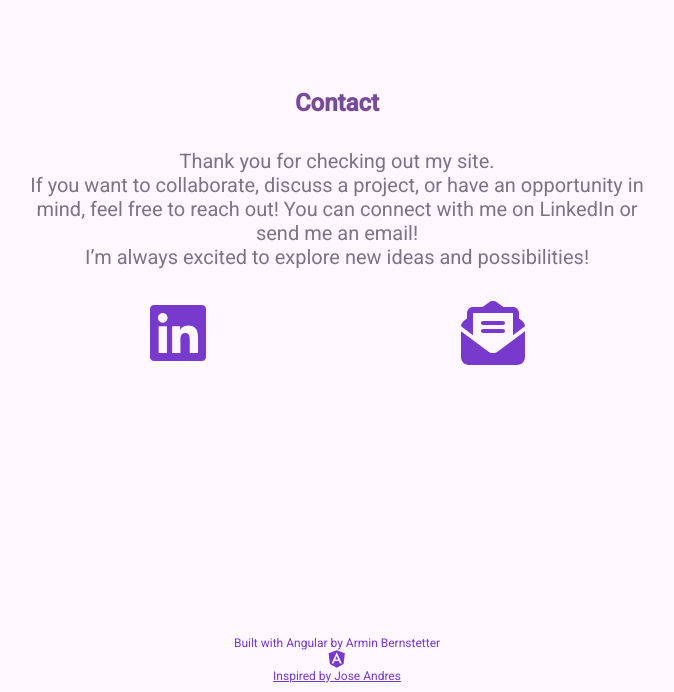
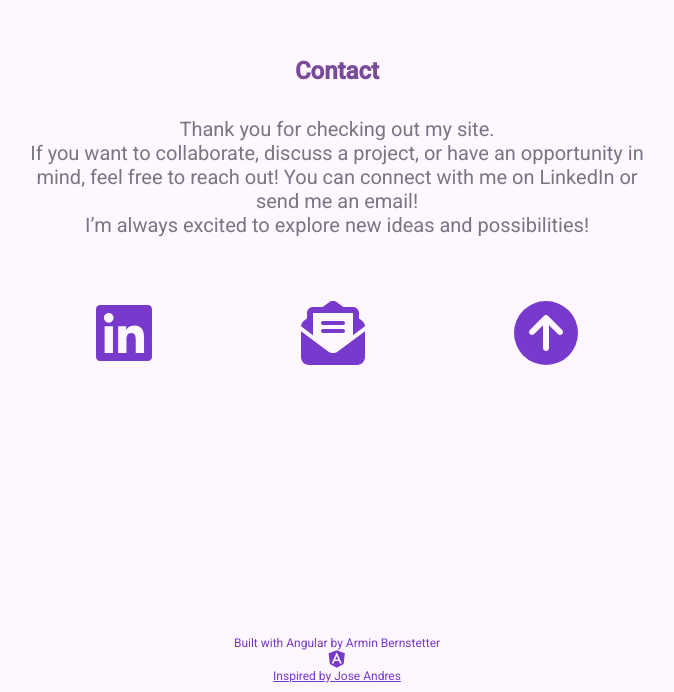
Before and after one commit to arbertrary/personal-angular-page, an Angular app: page / in a window 1280 px wide. Shown: the part 6792-7484 px from the top of the page, without its empty margins (303-977 px from the left). Built offline with nearby package versions, Linux system fonts and the light colour scheme.

Commit message:
Add 'go up' arrow in contact section

```diff
--- a/src/app/home/contact/contact.component.html
+++ b/src/app/home/contact/contact.component.html
@@ -20,7 +20,12 @@
                 </a>
                 <a href="mailto:mail@arbertrary.dev" target="_black">
                     <fa-icon class="big-icon" [icon]="faMail" size="4x"></fa-icon></a>
+
+                <fa-icon (click)="scroll('banner')" style="border-radius: 50%;" class="big-icon" [icon]="faUp"
+                    size="4x"></fa-icon>
             </div>
+            <p>
+            </p>
         </div>
     </div>
 </section>
--- a/src/app/home/contact/contact.component.scss
+++ b/src/app/home/contact/contact.component.scss
@@ -30,6 +30,7 @@
         .big-icon:hover {
             box-shadow: 0 6px 12px rgba(0, 0, 0, 0.15);
 
+
         }
     }
 }
--- a/src/app/home/contact/contact.component.ts
+++ b/src/app/home/contact/contact.component.ts
@@ -1,7 +1,7 @@
 import { Component } from '@angular/core';
 import { FontAwesomeModule } from '@fortawesome/angular-fontawesome';
 import { faLinkedin } from '@fortawesome/free-brands-svg-icons';
-import { faEnvelope, faEnvelopeOpenText } from '@fortawesome/free-solid-svg-icons';
+import { faEnvelope, faEnvelopeOpenText, faCircleArrowUp } from '@fortawesome/free-solid-svg-icons';
 @Component({
   selector: 'app-contact',
   imports: [FontAwesomeModule],
@@ -12,6 +12,16 @@ export class ContactComponent {
 
   faLinkedin = faLinkedin;
   faMail = faEnvelopeOpenText;
+  faUp = faCircleArrowUp;
 
+  scroll(el: string) {
+    console.log("scroll")
+    if (document.getElementById(el)) {
+      console.log("getElbyID")
+      document.getElementById(el)!.scrollIntoView({ behavior: 'smooth' });
+    } else {
+      // this.router.navigate(['/home']).then(()=> document.getElementById(el).scrollIntoView({behavior: 'smooth'}) );
+    }
 
+  }
 }
```
